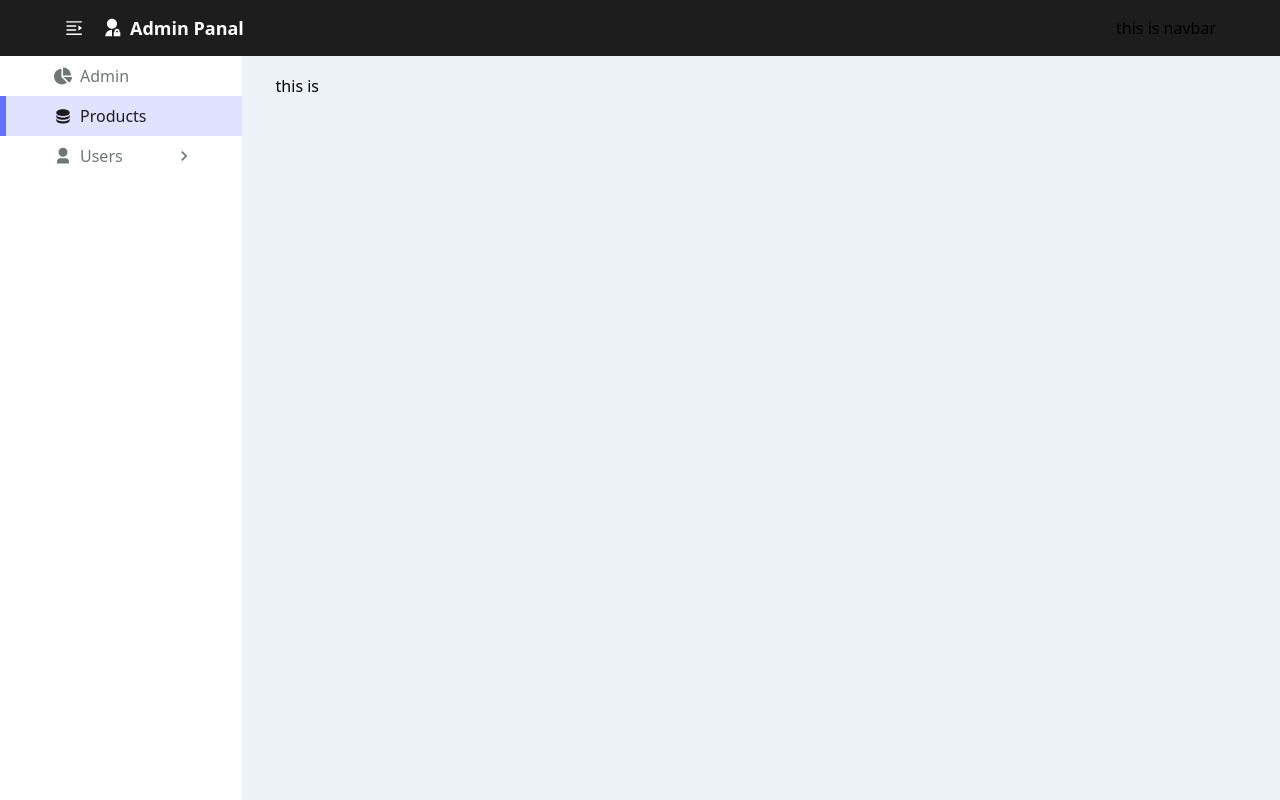
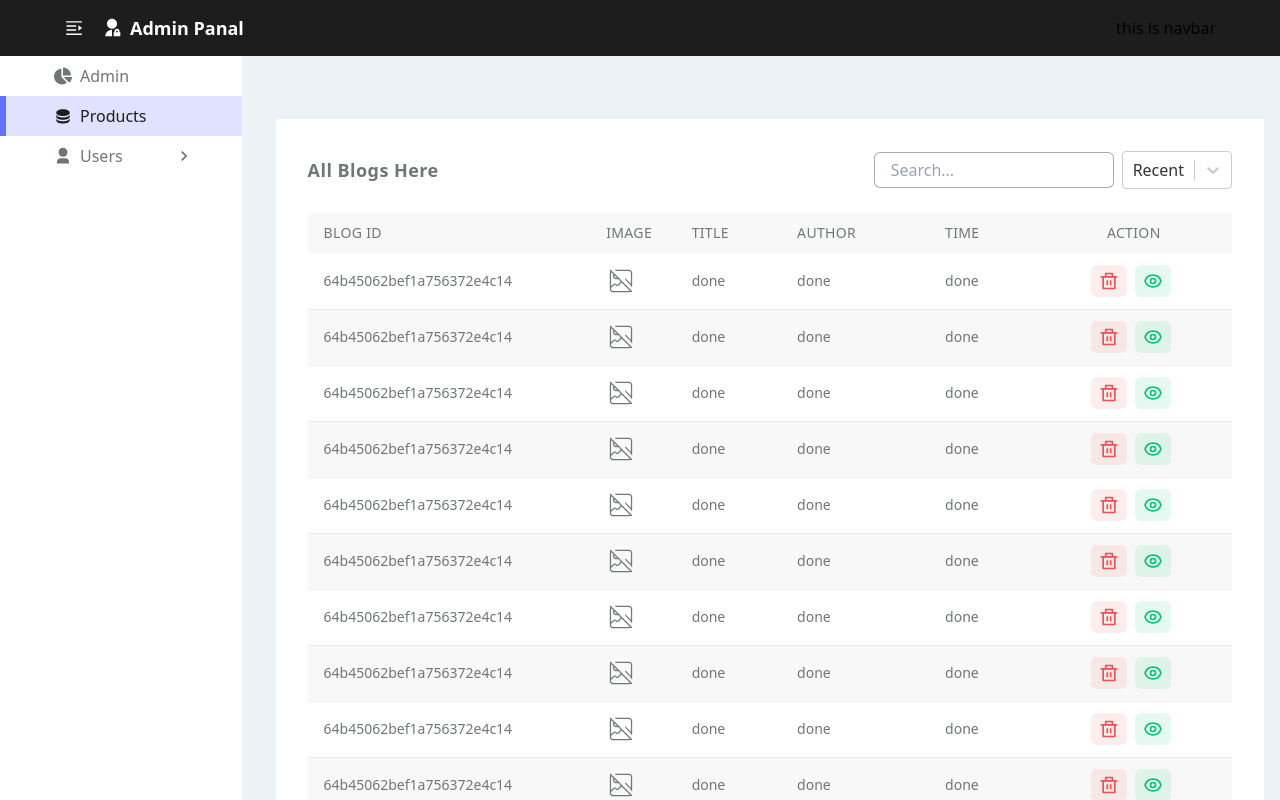
Before and after one commit to TFMahabub/eco-notes-admin-cli, a React (Vite) app: page /products in a window 1280 px wide. Built offline with nearby package versions, Linux system fonts and the light colour scheme.

Commit message:
[MODIFY] /products all blogs here section complete

```diff
--- a/src/pages/Admin/RecentBlogTable.tsx
+++ b/src/pages/Admin/RecentBlogTable.tsx
@@ -16,7 +16,7 @@ function RecentBlogTable() {
           <tr
             key={user}
             id="tr"
-            className="h-14 text-xs text-textColor bg-white hover:bg-gray-100 border-b border-gray/20 last-of-type:border-b-0"
+            className="h-14 text-xs text-textColor bg-white border-b border-gray/10 even:bg-gray/5 last-of-type:border-b-0"
           >
             <td className="pl-4">
               <div className="flex gap-2 items-center">
--- a/src/pages/Admin/RecentBlogTableHeader.tsx
+++ b/src/pages/Admin/RecentBlogTableHeader.tsx
@@ -1,6 +1,6 @@
 function RecentBlogTableHeader() {
   return (
-    <tr className="h-10 w-full text-sm tracking-wide bg-gray/10 uppercase">
+    <tr className="h-10 w-full text-sm tracking-wide bg-gray/5 uppercase">
       <th className="text-start bg-gray-5 font-normal text-textColor pl-4">
         {/* serial */}
         Blog Id
--- /dev/null
+++ b/src/pages/Products/BlogSearchingOption.tsx
@@ -0,0 +1,15 @@
+function BlogSearchingOption() {
+  return (
+    <label htmlFor="" className="flex flex-col gap-1">
+      <input
+        type="text"
+        name=""
+        id=""
+        placeholder="Search..."
+        className="border border-gray/60 focus:border-green/60 rounded-md h-9 px-4 w-60 focus:outline-none right-0 text-textColor"
+      />
+    </label>
+  );
+}
+
+export default BlogSearchingOption;
--- a/src/pages/Products/BlogsTable.tsx
+++ b/src/pages/Products/BlogsTable.tsx
@@ -1,8 +1,10 @@
 /* eslint-disable max-lines */
+import { CiImageOff } from 'react-icons/ci';
 import { HiOutlineEye } from 'react-icons/hi';
 import { RiDeleteBinLine } from 'react-icons/ri';
 import { Link } from 'react-router-dom';
 import TextDashboardSectionTitle from '../../components/utils/ReUse/TextDashboardSectionTitle';
+import BlogSearchingOption from './BlogSearchingOption';
 import BlogsShortingOption from './BlogsShortingOption';
 import BlogsTablesHeader from './BlogsTablesHeader';
 
@@ -13,15 +15,7 @@ function BlogsTable() {
       <div className="flex items-center justify-between">
         <TextDashboardSectionTitle>All Blogs Here</TextDashboardSectionTitle>
         <div className="flex items-center gap-2">
-          <label htmlFor="" className="flex flex-col gap-1">
-            <input
-              type="text"
-              name=""
-              id=""
-              placeholder="Search..."
-              className="border border-gray/60 focus:border-green/60 rounded-md h-9 px-4 w-60 focus:outline-none right-0 text-textColor"
-            />
-          </label>
+          <BlogSearchingOption />
           <BlogsShortingOption />
         </div>
       </div>
@@ -35,27 +29,25 @@ function BlogsTable() {
             <tr
               key={user}
               id="tr"
-              className="h-14 text-xs text-textColor bg-white hover:bg-gray/10 hover:bg-gray-100 border-b border-gray/50 last-of-type:border-b-none"
+              className="h-14 text-xs text-textColor bg-white even:bg-gray/5 hover:bg-gray-100 border-b border-gray/10 last-of-type:border-b-0"
             >
               <td className="pl-4">
                 <div className="flex gap-2 items-center">
-                  <input type="checkbox" name="" id="tr" />
-                </div>
-              </td>
-              <td className="pl-4">
-                <div className="flex gap-2 items-center">
-                  {/* <ChromeIcon /> */}
                   <span
                     // title={`${user.firstName} ${' '} ${user.lastName}`}
                     className=" text-sm font-normal"
                   >
-                    done
+                    64b45062bef1a756372e4c14
                   </span>
                 </div>
               </td>
               <td className="pl-4">
                 <div className="flex gap-2 items-center">
-                  {/* <ChromeIcon /> */}
+                  <CiImageOff className="text-3xl fill-gray" />
+                </div>
+              </td>
+              <td className="pl-4">
+                <div className="flex gap-2 items-center">
                   <span
                     // title={user.email}
                     className=" text-sm font-normal"
@@ -85,6 +77,7 @@ function BlogsTable() {
                   className="flex gap-2 items-center"
                 >
                   <button
+                    title="Delete"
                     type="button"
                     // onClick={() => dispatch(removeUserInfo(user.id))}
                     className="flex items-center gap-1 text-md px-2 rounded-md py-[6px] text-error bg-error/10 cursor-pointer hover:bg-error/20"
@@ -92,18 +85,15 @@ function BlogsTable() {
                     <RiDeleteBinLine
                       className="text-xl"
                     />
-                    {' '}
-                    Delete
                   </button>
                   <Link
                     to="/"
+                    title="Watch"
                     className="flex items-center gap-1 text-md px-2 rounded-md py-[6px] text-green bg-green/10 cursor-pointer hover:bg-green/20"
                   >
                     <HiOutlineEye
                       className="text-xl"
                     />
-                    {' '}
-                    Watch
                   </Link>
                 </div>
               </td>
--- a/src/pages/Products/BlogsTablesHeader.tsx
+++ b/src/pages/Products/BlogsTablesHeader.tsx
@@ -1,28 +1,22 @@
 function BlogsTablesHeader() {
   return (
-    <tr className="h-10 w-full text-lg tracking-wide bg-gray/10">
-      <th className="text-start bg-gray-5 text-textColor font-semibold text-sm pl-4">
-        {/* Browser */}
-        Select
-      </th>
-      <th className="text-start bg-gray-5 text-textColor font-semibold text-sm pl-4">
-        {/* serial */}
+    <tr className="h-10 w-full text-sm tracking-wide bg-gray/5 uppercase">
+      <th className="text-start text-textColor font-normal pl-4">
         Blog Id
       </th>
-      <th className="text-start bg-gray-5 text-textColor font-semibold text-sm pl-4">
-        {/* serial */}
+      <th className="text-start text-textColor font-normal pl-4">
+        Image
+      </th>
+      <th className="text-start text-textColor font-normal pl-4">
         Title
       </th>
-      <th className="text-start bg-gray-5 text-textColor font-semibold text-sm pl-12">
-        {/* Location */}
+      <th className="text-start text-textColor font-normal pl-12">
         Author
       </th>
-      <th className="text-start bg-gray-5 text-textColor font-semibold text-sm pl-12">
-        {/* Last Activity */}
+      <th className="text-start text-textColor font-normal pl-12">
         Time
       </th>
-      <th className="text-start bg-gray-5 text-textColor font-semibold text-sm pl-24">
-        {/* Last Activity */}
+      <th className="text-start text-textColor font-normal pl-24">
         Action
       </th>
     </tr>
--- a/src/pages/Products/Products.tsx
+++ b/src/pages/Products/Products.tsx
@@ -1,8 +1,15 @@
+import BlogsTable from './BlogsTable';
+
 function Products() {
   return (
-    <div>
-      this is
-    </div>
+    <>
+      <div className="bg-secondary">
+        <BlogsTable />
+      </div>
+      <div>
+        another section
+      </div>
+    </>
   );
 }
 
```
